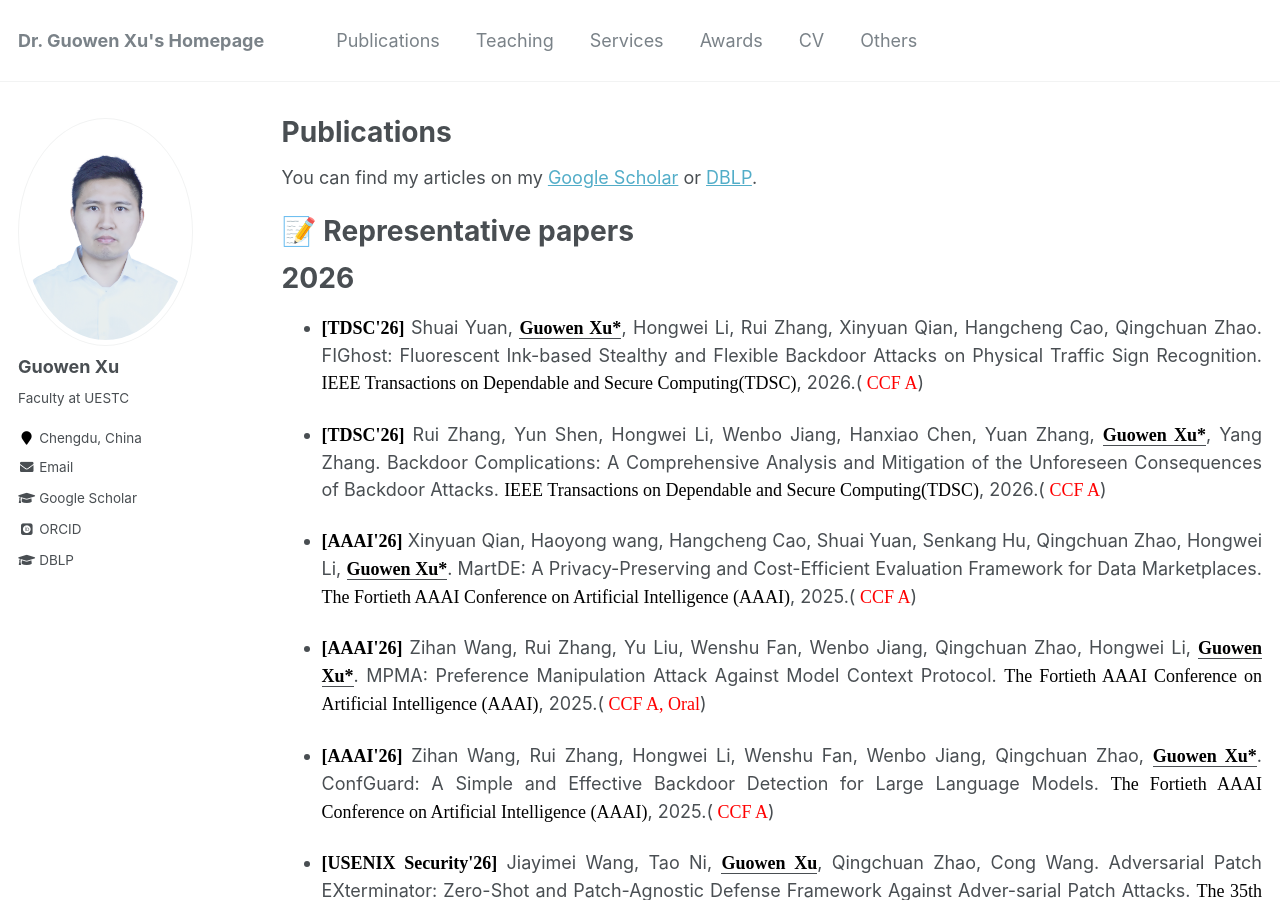
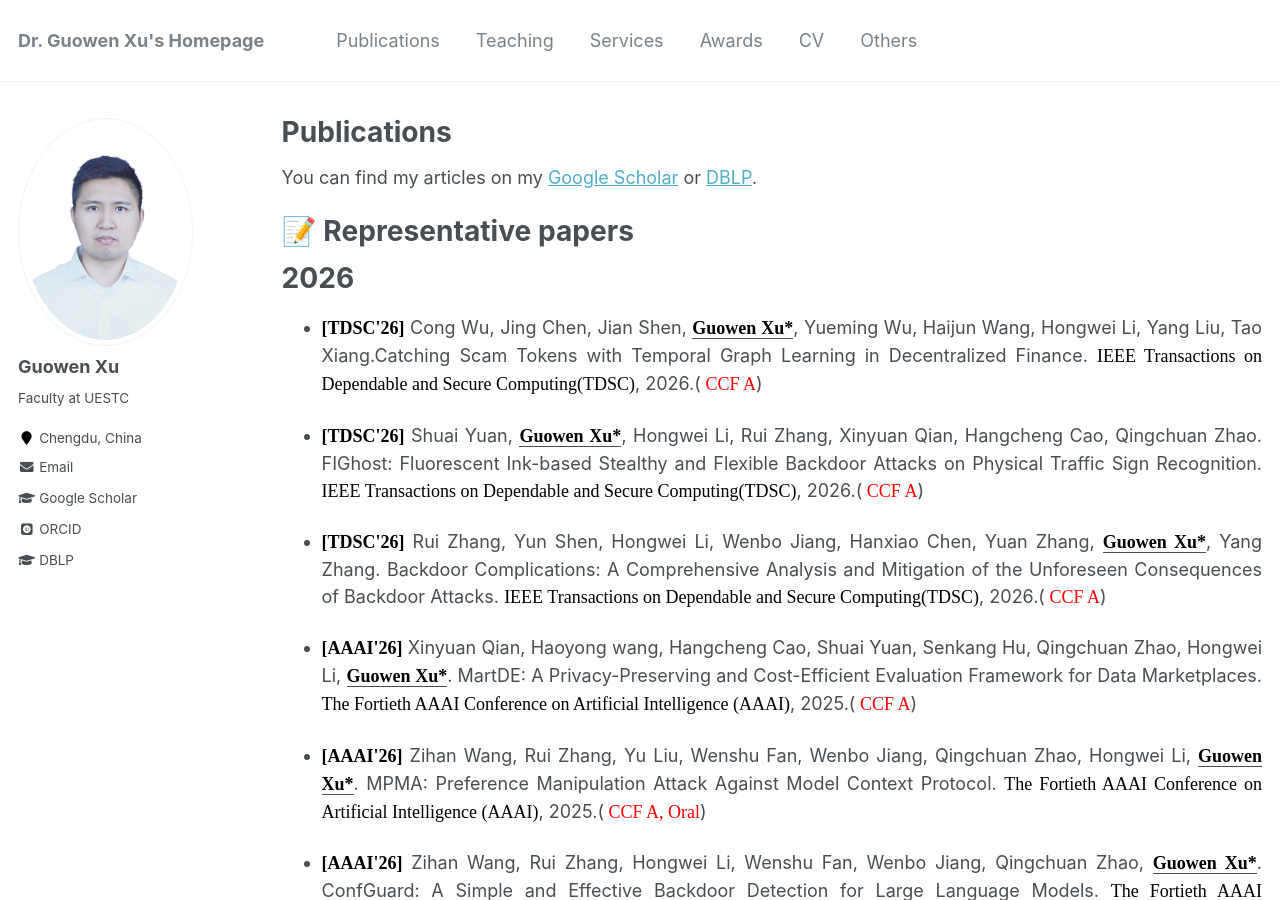
Before and after one commit to Guowen-xu/guowen-xu.github.io, a Jekyll site: the page built from _pages/publications.md, in a window 1280 px wide and 900 px high. Built offline with Jekyll 4.4.1, drawn with Linux system fonts in a browser that asks for light colours; some web fonts are replaced.

Commit message:
Update publications.md

```diff
--- a/_pages/publications.md
+++ b/_pages/publications.md
@@ -12,6 +12,9 @@ You can find my articles on my [Google Scholar](https://scholar.google.com.hk/ci
 
 
 # 2026
+* <p align="justify"> <b><font face="Times New Roman" color=black size=4> [TDSC'26]</font></b> Cong Wu, Jing Chen, Jian Shen, <u><b><font face="Times New Roman" color=black size=4> Guowen Xu*</font></b></u>, Yueming Wu, Haijun Wang, Hongwei Li, Yang Liu, Tao Xiang.Catching Scam Tokens with Temporal Graph
+Learning in Decentralized Finance. <font face="Times New Roman" color=black size=4> IEEE Transactions on Dependable and Secure Computing(TDSC)</font>, 2026.(<font face="Times New Roman" color=red size=4> CCF A</font>)
+
 * <p align="justify"> <b><font face="Times New Roman" color=black size=4> [TDSC'26]</font></b> Shuai Yuan, <u><b><font face="Times New Roman" color=black size=4> Guowen Xu*</font></b></u>, Hongwei Li, Rui Zhang, Xinyuan Qian, Hangcheng Cao, Qingchuan Zhao. FIGhost: Fluorescent Ink-based Stealthy and Flexible Backdoor Attacks on Physical Traffic Sign Recognition. <font face="Times New Roman" color=black size=4> IEEE Transactions on Dependable and Secure Computing(TDSC)</font>, 2026.(<font face="Times New Roman" color=red size=4> CCF A</font>)
 
 * <p align="justify"> <b><font face="Times New Roman" color=black size=4> [TDSC'26]</font></b> Rui Zhang, Yun Shen, Hongwei Li, Wenbo Jiang, Hanxiao Chen, Yuan Zhang, <u><b><font face="Times New Roman" color=black size=4> Guowen Xu*</font></b></u>,  Yang Zhang. Backdoor Complications: A Comprehensive Analysis and Mitigation of the Unforeseen Consequences of Backdoor Attacks. <font face="Times New Roman" color=black size=4> IEEE Transactions on Dependable and Secure Computing(TDSC)</font>, 2026.(<font face="Times New Roman" color=red size=4> CCF A</font>)
```
